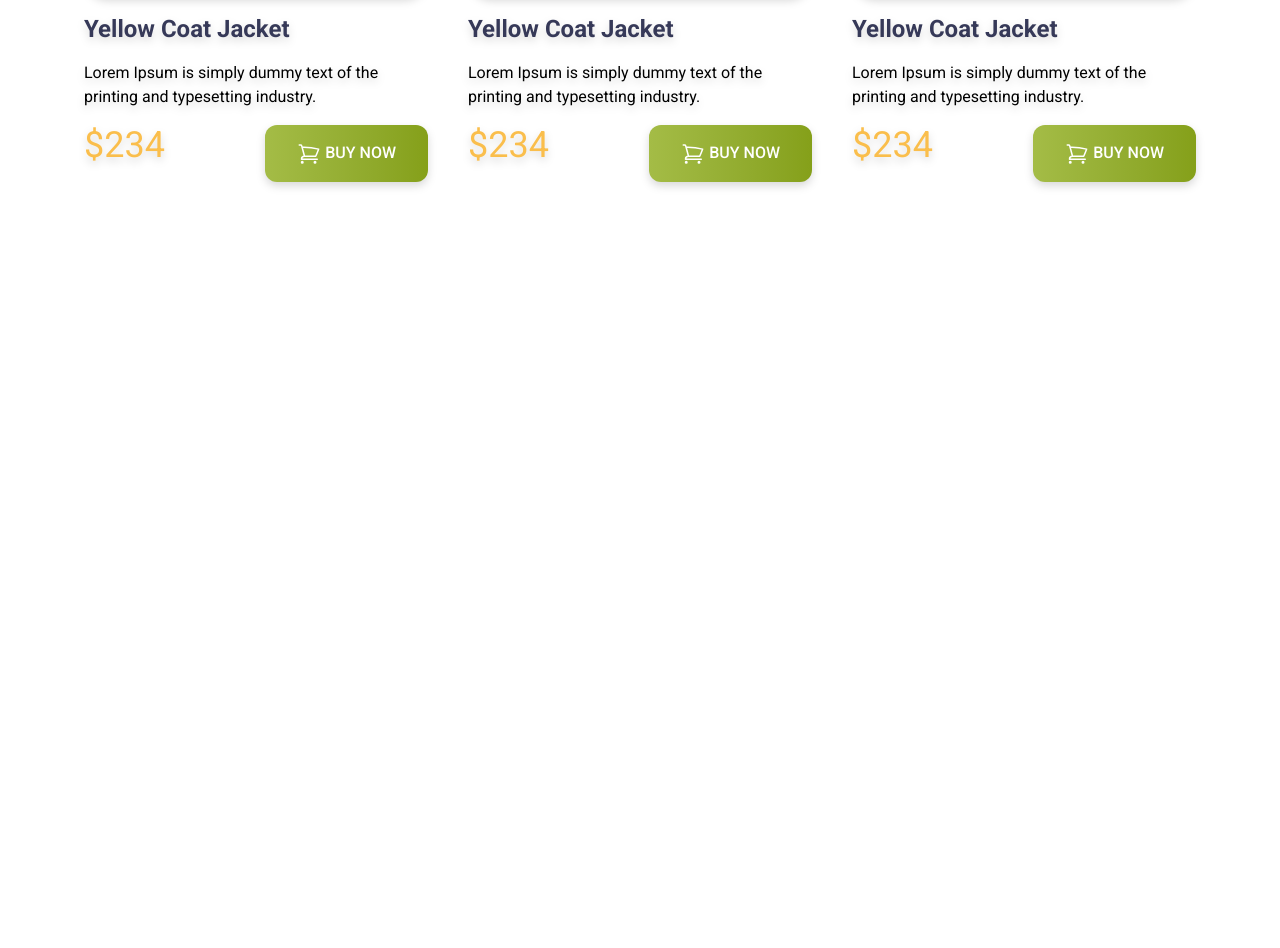
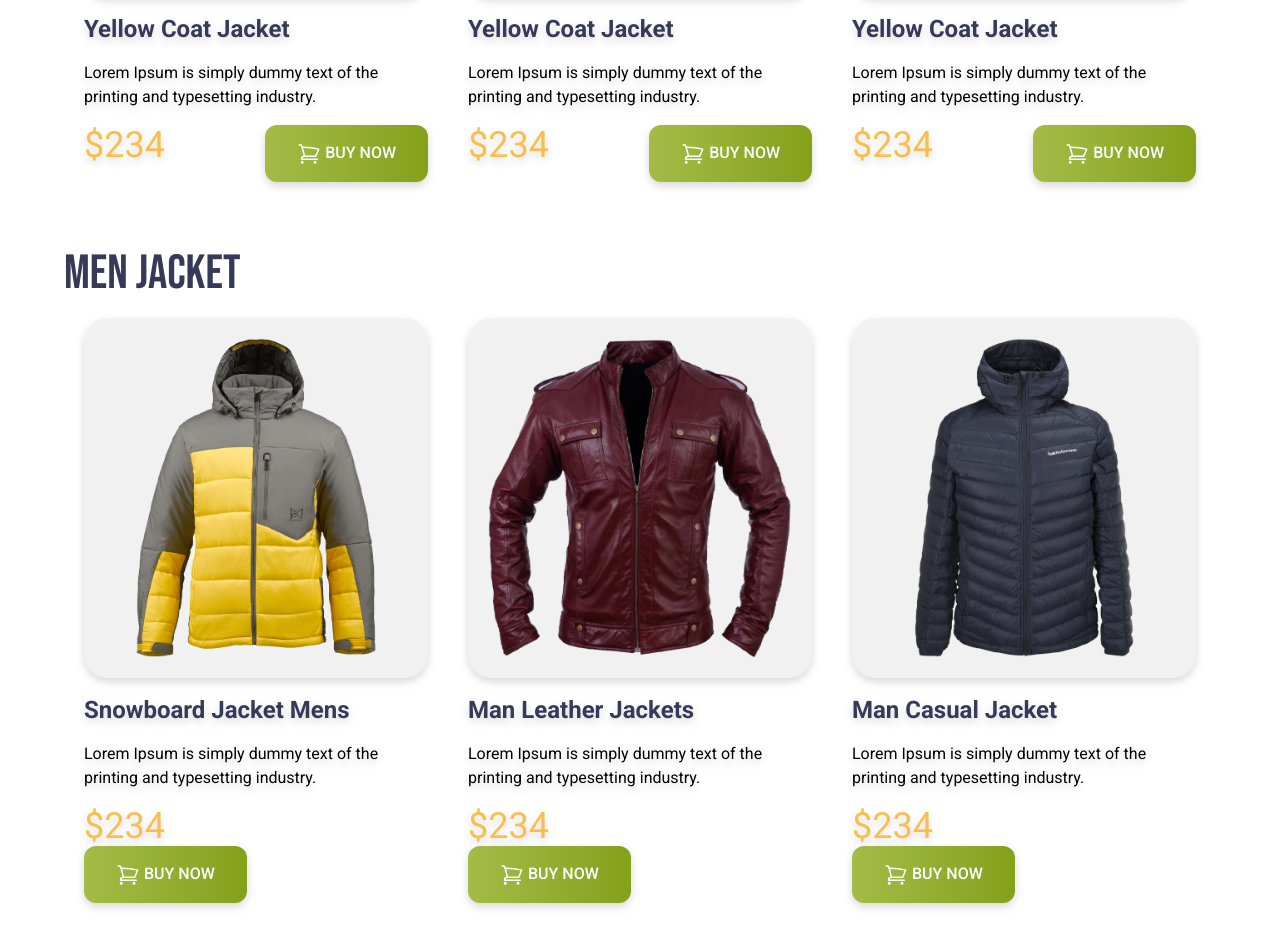
Before and after one commit to shafrinahamed097/penguin-fashion-using-tailwind, a plain HTML site: page index.html in a window 1280 px wide. Shown: the part 1018-1966 px from the top of the page. Before the commit the page ends 1268 px from the top, so only its background shows below. Drawn offline with nearby package versions, Linux system fonts and the light colour scheme.

Commit message:
Finished Men jacket section

```diff
--- a/index.html
+++ b/index.html
@@ -129,6 +129,86 @@
                 </div>
             </div>
         </section>
+
+        <!-- Men jacket Section -->
+        <section class="my-12">
+            <h3 class="text-5xl uppercase text-[#363958] font-bebas-neue">Men Jacket</h3>
+
+            <!-- Jacket Card Container -->
+
+            <div class="grid grid-cols-1 md:grid-cols-2 lg:grid-cols-3">
+                <!-- Jacket Card 1 -->
+                <div class="p-5 space-y-4 drop-shadow-lg rounded-3xl">
+                    <img class="p-5 rounded-3xl bg-[#F1F1F1]" src="./Assests/images/jacket-4.png" alt="">
+                    <h4 class="text-2xl text-[#363958] font-bold">Snowboard Jacket Mens</h4>
+                    <p>Lorem Ipsum is simply dummy text of the
+                        printing and typesetting industry.</p>
+                    <div>
+                        <h2 class="text-[#FABE4C]  text-4xl">$234</h2>
+                        <button
+                            class="bg-green-300 px-8 py-4 rounded-xl font-medium text-white bg-gradient-to-r from-[#A4BC46] to-[#85A019]">
+                            <svg xmlns="http://www.w3.org/2000/svg" fill="none" viewBox="0 0 24 24" stroke-width="1.5"
+                                stroke="currentColor" class="size-6 text-white inline">
+                                <path stroke-linecap="round" stroke-linejoin="round"
+                                    d="M2.25 3h1.386c.51 0 .955.343 1.087.835l.383 1.437M7.5 14.25a3 3 0 0 0-3 3h15.75m-12.75-3h11.218c1.121-2.3 2.1-4.684 2.924-7.138a60.114 60.114 0 0 0-16.536-1.84M7.5 14.25 5.106 5.272M6 20.25a.75.75 0 1 1-1.5 0 .75.75 0 0 1 1.5 0Zm12.75 0a.75.75 0 1 1-1.5 0 .75.75 0 0 1 1.5 0Z" />
+                            </svg>
+
+                            BUY NOW</button>
+
+                    </div>
+
+                </div>
+
+                <!-- Jacket Card 2 -->
+                <div class="p-5 space-y-4 drop-shadow-lg rounded-3xl">
+                    <img class="p-5 rounded-3xl bg-[#F1F1F1]" src="./Assests/images/jacket-5.png" alt="">
+                    <h4 class="text-2xl text-[#363958] font-bold">Man Leather Jackets</h4>
+                    <p>Lorem Ipsum is simply dummy text of the
+                        printing and typesetting industry.</p>
+                    <div>
+                        <h2 class="text-[#FABE4C]  text-4xl">$234</h2>
+                        <button
+                            class="bg-green-300 px-8 py-4 rounded-xl font-medium text-white bg-gradient-to-r from-[#A4BC46] to-[#85A019]">
+                            <svg xmlns="http://www.w3.org/2000/svg" fill="none" viewBox="0 0 24 24" stroke-width="1.5"
+                                stroke="currentColor" class="size-6 text-white inline">
+                                <path stroke-linecap="round" stroke-linejoin="round"
+                                    d="M2.25 3h1.386c.51 0 .955.343 1.087.835l.383 1.437M7.5 14.25a3 3 0 0 0-3 3h15.75m-12.75-3h11.218c1.121-2.3 2.1-4.684 2.924-7.138a60.114 60.114 0 0 0-16.536-1.84M7.5 14.25 5.106 5.272M6 20.25a.75.75 0 1 1-1.5 0 .75.75 0 0 1 1.5 0Zm12.75 0a.75.75 0 1 1-1.5 0 .75.75 0 0 1 1.5 0Z" />
+                            </svg>
+
+                            BUY NOW</button>
+
+                    </div>
+
+                </div>
+
+                <!-- Jacket Card 3 -->
+                <div class="p-5 space-y-4 drop-shadow-lg rounded-3xl">
+                    <img class="p-5 rounded-3xl bg-[#F1F1F1]" src="./Assests/images/jacket-6.png" alt="">
+                    <h4 class="text-2xl text-[#363958] font-bold">Man Casual Jacket</h4>
+                    <p>Lorem Ipsum is simply dummy text of the
+                        printing and typesetting industry.</p>
+                    <div>
+                        <h2 class="text-[#FABE4C]  text-4xl">$234</h2>
+                        <button
+                            class="bg-green-300 px-8 py-4 rounded-xl font-medium text-white bg-gradient-to-r from-[#A4BC46] to-[#85A019]">
+                            <svg xmlns="http://www.w3.org/2000/svg" fill="none" viewBox="0 0 24 24" stroke-width="1.5"
+                                stroke="currentColor" class="size-6 text-white inline">
+                                <path stroke-linecap="round" stroke-linejoin="round"
+                                    d="M2.25 3h1.386c.51 0 .955.343 1.087.835l.383 1.437M7.5 14.25a3 3 0 0 0-3 3h15.75m-12.75-3h11.218c1.121-2.3 2.1-4.684 2.924-7.138a60.114 60.114 0 0 0-16.536-1.84M7.5 14.25 5.106 5.272M6 20.25a.75.75 0 1 1-1.5 0 .75.75 0 0 1 1.5 0Zm12.75 0a.75.75 0 1 1-1.5 0 .75.75 0 0 1 1.5 0Z" />
+                            </svg>
+
+                            BUY NOW</button>
+
+                    </div>
+
+                </div>
+
+
+
+
+            </div>
+
+        </section>
     </main>
     <!-- Main End -->
 
@@ -138,3 +218,6 @@
 </body>
 
 </html>
+
+
+<!-- https://web.programming-hero.com/update-1/video/update-1-13-9-card-grid-using-tailwind-css-and-homework ** 10:30 -->
```
